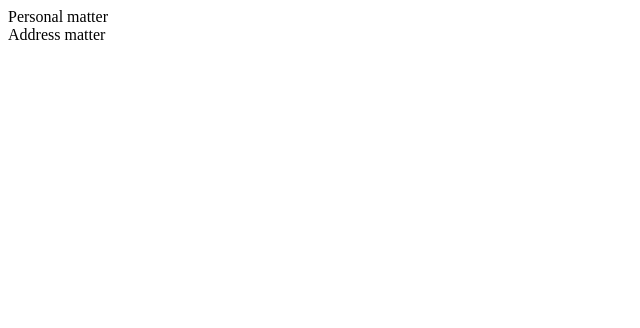
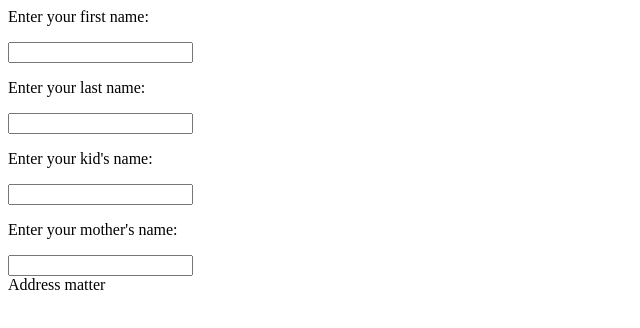
Before and after one commit to manasavesala/pull-request-practice, a plain HTML site: page index.html in a window 1280 px wide. Shown: the whole page, without its empty margins (0-640 px from the left). Drawn offline with Linux system fonts and the light colour scheme.

Commit message:
Added personal input tags

```diff
--- a/index.html
+++ b/index.html
@@ -5,7 +5,14 @@
 <body>
 	<!-- Manasa -->
 	<div id='personal'>
-		Personal matter
+		<p> Enter your first name: </p>
+		<input type='text' id='first'></input>
+		<p> Enter your last name: </p>
+		<input type='text' id='last'></input>
+		<p> Enter your kid's name: </p>
+		<input type='text' id='kid'></input>
+		<p> Enter your mother's name: </p>
+		<input type='text' id='mom'></input>
 	</div>
 	<!-- Manasa -->
 	<div id='address'>
```
